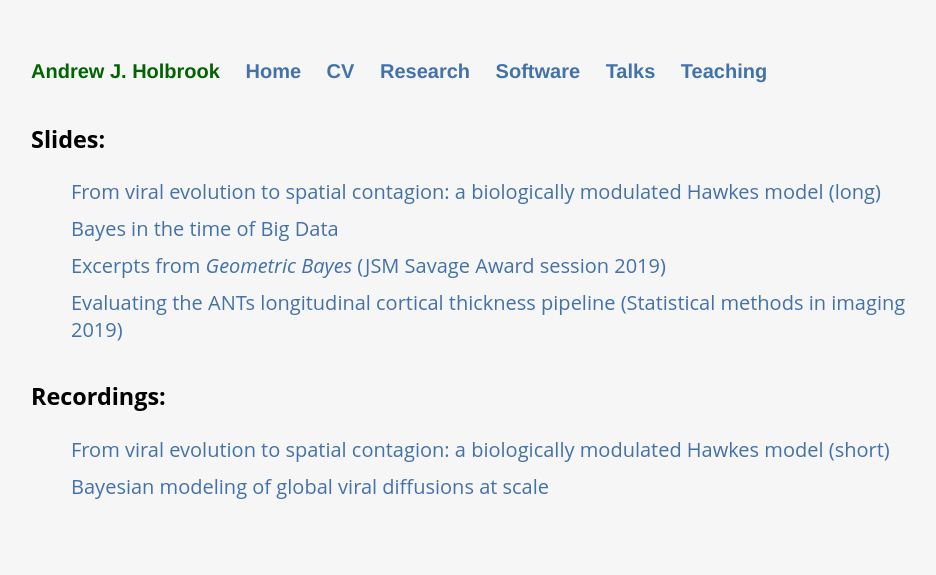
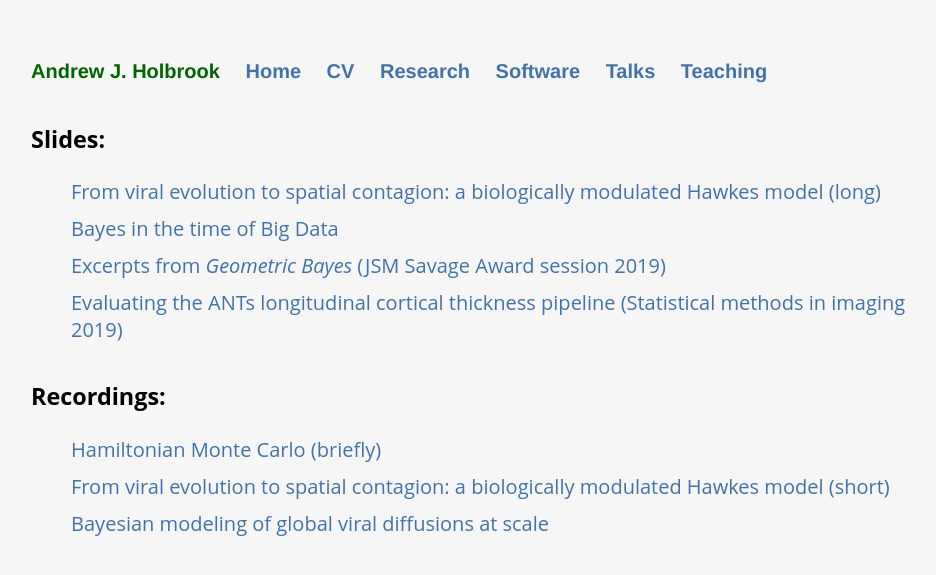
Before and after one commit to andrewjholbrook/andrewjholbrook.github.io, a Jekyll site: the page built from slides.html, in a window 1280 px wide. Shown: the top 575 px of the page, without its empty margins (161-1097 px from the left). Built offline with Jekyll 4.4.1, drawn with Linux system fonts in a browser that asks for light colours; a style sheet for code colours, icons or effects is not loaded.

Commit message:
Update slides.html

```diff
--- a/slides.html
+++ b/slides.html
@@ -18,6 +18,7 @@ title: Andrew Holbrook | Talks
 
   <h3>Recordings:</h3>
   <ul id="news">
+                        <li> <a href="https://youtu.be/Byr9JVBI9cU" target="_blank">Hamiltonian Monte Carlo (briefly)</a>
                 <li> <a href="https://bisp.imati.cnr.it/inv_talks.php" target="_blank">From viral evolution to spatial contagion: a biologically modulated Hawkes model (short)</a>
                 <li> <a href="https://www.youtube.com/watch?v=St0sGnPScZ8&t=2316s" target="_blank">Bayesian modeling of global viral diffusions at scale</a>
   </ul>
```
